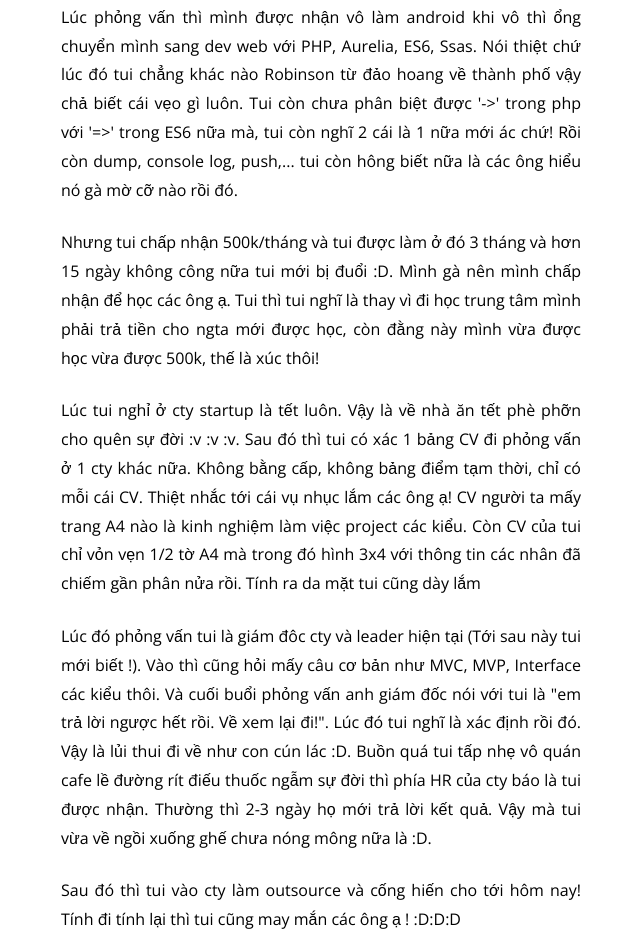
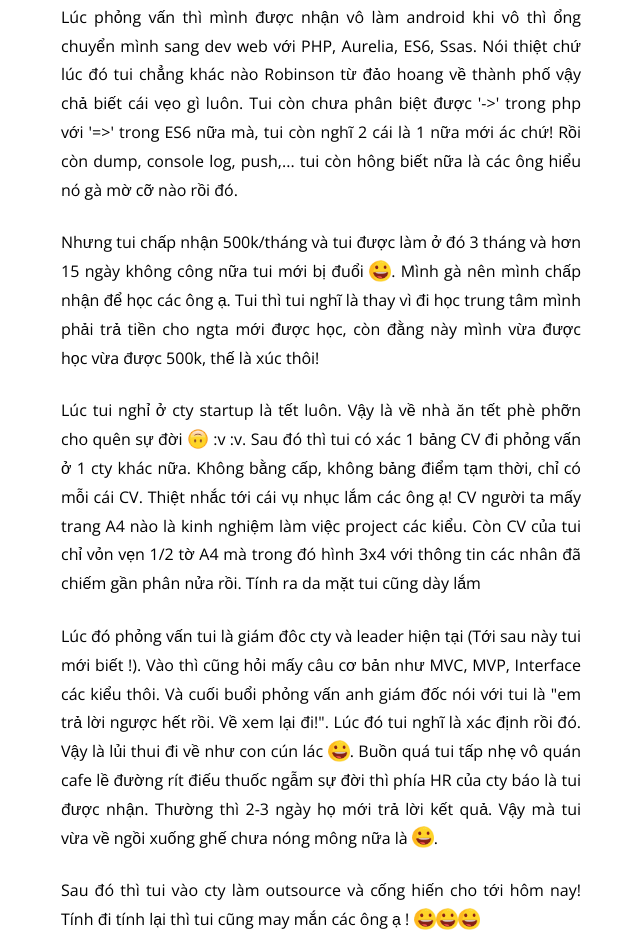
Before and after one commit to thanhhunguaf/CheatSheet, a plain HTML site: page posts/tamsucuacoder.html in a window 1280 px wide. Shown: the part 807-1744 px from the top of the page, without its empty margins (289-929 px from the left). Drawn offline with nearby package versions, Linux system fonts and the light colour scheme.

Commit message:
test emoticon

```diff
--- a/posts/tamsucuacoder.html
+++ b/posts/tamsucuacoder.html
@@ -19,13 +19,13 @@
         <h1><span>[Share] Tâm sự của 1 coder</span></h1>
         <p>Hông biết phải bắt đầu như thế nào các ông ạ! Thôi thì cứ như tiêu đề nhé! Tui là 1 thằng coder cũng chật vật lắm mới có được công việc tạm ổn</p>
         <p>Mấy hôm nay cũng hay đi la liếm mấy cái blog khác rồi diễn đàn các kiểu. Thấy đọc của ngta quài cũng chán nên bữa nay nhàn rỗi viết thử. Có gì mấy ông đọc chơi rồi bỏ qua.</p>
-        <p>Hồi trước tui học Nông Lâm, phải nói là học ngu như bò, bằng trung bình - khá đấy :D. Hồi đó tui phải học lại nhập môn lập trình với nhập môn cơ sở dữ liệu 3-4 lần là hiểu rồi đó. Nhiều khi cũng hông nghĩ là mình sẽ làm coder, chắc cũng có nhiều ông giống như tui.</p>
+        <p>Hồi trước tui học Nông Lâm, phải nói là học ngu như bò, bằng trung bình - khá đấy <i class="em em-grinning"></i>. Hồi đó tui phải học lại nhập môn lập trình với nhập môn cơ sở dữ liệu 3-4 lần là hiểu rồi đó. Nhiều khi cũng hông nghĩ là mình sẽ làm coder, chắc cũng có nhiều ông giống như tui.</p>
         <p>Mà Nông Lâm không cần phải đi thực tập các ông ạ! Sướng v~! Mà hồi cuối năm 4 thì tui quyết định xin thực tập android ở 1cty. Nhưng cho vô thì bên đó cho 1 bài test và tui không đạt (Sau này mới biết mình ngu v~linh hồn vì bài test dễ ẹc). Nên sau đó tui vô làm sale cho ông anh họ. Ổng bán linh kiện, lắp ráp, sửa chữa, bảo trì,... chơi hết. Tui vô làm cho ổng được hơn 2 tháng thì out vì mình học IT mà có biết quái gì về sale rồi marketing các kiểu đâu. Khi out nửa tháng thì tui có đi phỏng vấn ở 1 cty startup và được nhận với mức trợ cấp là 500k mỗi tháng.</p>
         <p>Lúc phỏng vấn thì mình được nhận vô làm android khi vô thì ổng chuyển mình sang dev web với PHP, Aurelia, ES6, Ssas. Nói thiệt chứ lúc đó tui chẳng khác nào Robinson từ đảo hoang về thành phố vậy chả biết cái vẹo gì luôn. Tui còn chưa phân biệt được '->' trong php với '=>' trong ES6 nữa mà, tui còn nghĩ 2 cái là 1 nữa mới ác chứ! Rồi còn dump, console log, push,... tui còn hông biết nữa là các ông hiểu nó gà mờ cỡ nào rồi đó.</p>
-        <p>Nhưng tui chấp nhận 500k/tháng và tui được làm ở đó 3 tháng và hơn 15 ngày không công nữa tui mới bị đuổi :D. Mình gà nên mình chấp nhận để học các ông ạ. Tui thì tui nghĩ là thay vì đi học trung tâm mình phải trả tiền cho ngta mới được học, còn đằng này mình vừa được học vừa được 500k, thế là xúc thôi!</p>
-        <p>Lúc tui nghỉ ở cty startup là tết luôn. Vậy là về nhà ăn tết phè phỡn cho quên sự đời :v :v :v. Sau đó thì tui có xác 1 bảng CV đi phỏng vấn ở 1 cty khác nữa. Không bằng cấp, không bảng điểm tạm thời, chỉ có mỗi cái CV. Thiệt nhắc tới cái vụ nhục lắm các ông ạ! CV người ta mấy trang A4 nào là kinh nghiệm làm việc project các kiểu. Còn CV của tui chỉ vỏn vẹn 1/2 tờ A4 mà trong đó hình 3x4 với thông tin các nhân đã chiếm gần phân nửa rồi. Tính ra da mặt tui cũng dày lắm</p>
-        <p>Lúc đó phỏng vấn tui là giám đôc cty và leader hiện tại (Tới sau này tui mới biết !). Vào thì cũng hỏi mấy câu cơ bản như MVC, MVP, Interface các kiểu thôi. Và cuối buổi phỏng vấn anh giám đốc nói với tui là "em trả lời ngược hết rồi. Về xem lại đi!". Lúc đó tui nghĩ là xác định rồi đó. Vậy là lủi thui đi về như con cún lác :D. Buồn quá tui tấp nhẹ vô quán cafe lề đường rít điếu thuốc ngẫm sự đời thì phía HR của cty báo là tui được nhận. Thường thì 2-3 ngày họ mới trả lời kết quả. Vậy mà tui vừa về ngồi xuống ghế chưa nóng mông nữa là :D.</p>
-        <p>Sau đó thì tui vào cty làm outsource và cống hiến cho tới hôm nay! Tính đi tính lại thì tui cũng may mắn các ông ạ ! :D:D:D</p>
+        <p>Nhưng tui chấp nhận 500k/tháng và tui được làm ở đó 3 tháng và hơn 15 ngày không công nữa tui mới bị đuổi <i class="em em-grinning"></i>. Mình gà nên mình chấp nhận để học các ông ạ. Tui thì tui nghĩ là thay vì đi học trung tâm mình phải trả tiền cho ngta mới được học, còn đằng này mình vừa được học vừa được 500k, thế là xúc thôi!</p>
+        <p>Lúc tui nghỉ ở cty startup là tết luôn. Vậy là về nhà ăn tết phè phỡn cho quên sự đời <i class="em em-upside_down_face"></i> :v :v. Sau đó thì tui có xác 1 bảng CV đi phỏng vấn ở 1 cty khác nữa. Không bằng cấp, không bảng điểm tạm thời, chỉ có mỗi cái CV. Thiệt nhắc tới cái vụ nhục lắm các ông ạ! CV người ta mấy trang A4 nào là kinh nghiệm làm việc project các kiểu. Còn CV của tui chỉ vỏn vẹn 1/2 tờ A4 mà trong đó hình 3x4 với thông tin các nhân đã chiếm gần phân nửa rồi. Tính ra da mặt tui cũng dày lắm</p>
+        <p>Lúc đó phỏng vấn tui là giám đôc cty và leader hiện tại (Tới sau này tui mới biết !). Vào thì cũng hỏi mấy câu cơ bản như MVC, MVP, Interface các kiểu thôi. Và cuối buổi phỏng vấn anh giám đốc nói với tui là "em trả lời ngược hết rồi. Về xem lại đi!". Lúc đó tui nghĩ là xác định rồi đó. Vậy là lủi thui đi về như con cún lác <i class="em em-grinning"></i>. Buồn quá tui tấp nhẹ vô quán cafe lề đường rít điếu thuốc ngẫm sự đời thì phía HR của cty báo là tui được nhận. Thường thì 2-3 ngày họ mới trả lời kết quả. Vậy mà tui vừa về ngồi xuống ghế chưa nóng mông nữa là <i class="em em-grinning"></i>.</p>
+        <p>Sau đó thì tui vào cty làm outsource và cống hiến cho tới hôm nay! Tính đi tính lại thì tui cũng may mắn các ông ạ ! <i class="em em-grinning"></i><i class="em em-grinning"></i><i class="em em-grinning"></i></p>
         <p>Đúng cuộc sống nó không giống cuộc đời xíu nào cả!</p>
         <div class='other-tags'><b>Tags:</b> <a class='topic-tag' href='#'>sharing</a></div>
     </div>
```
